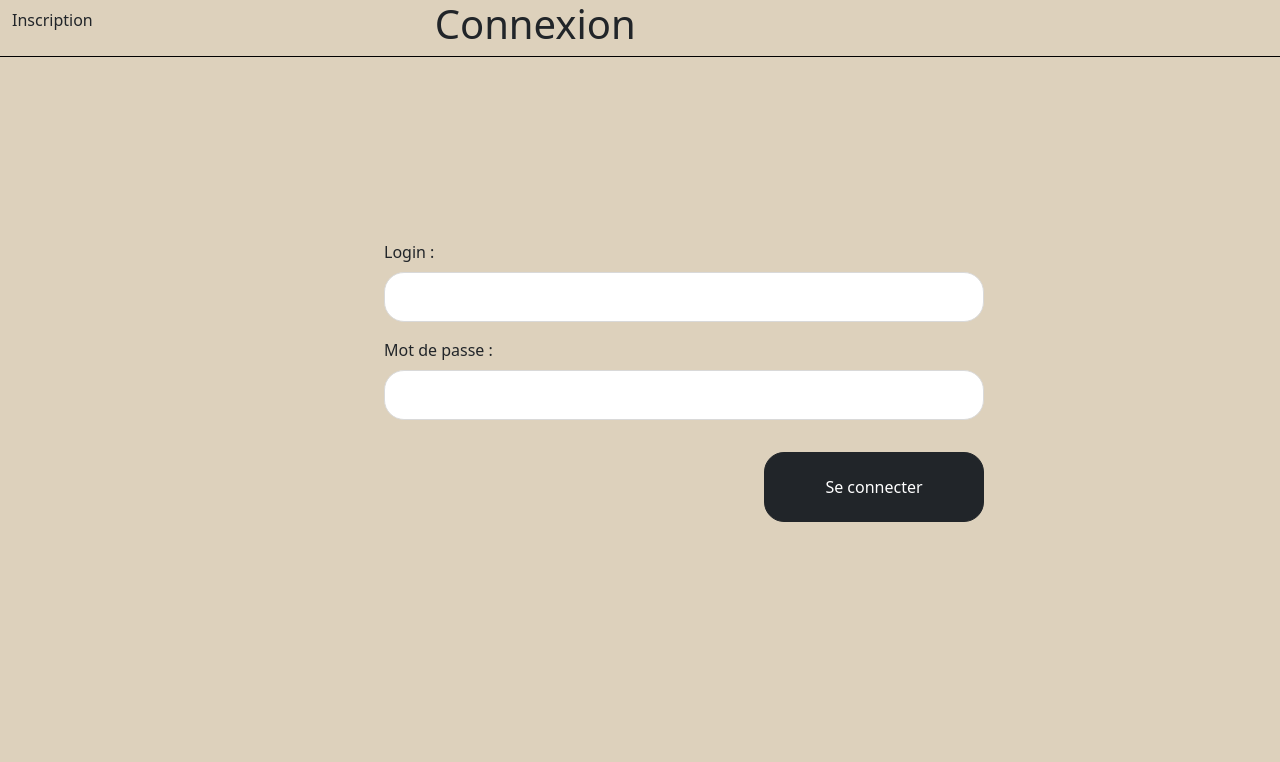
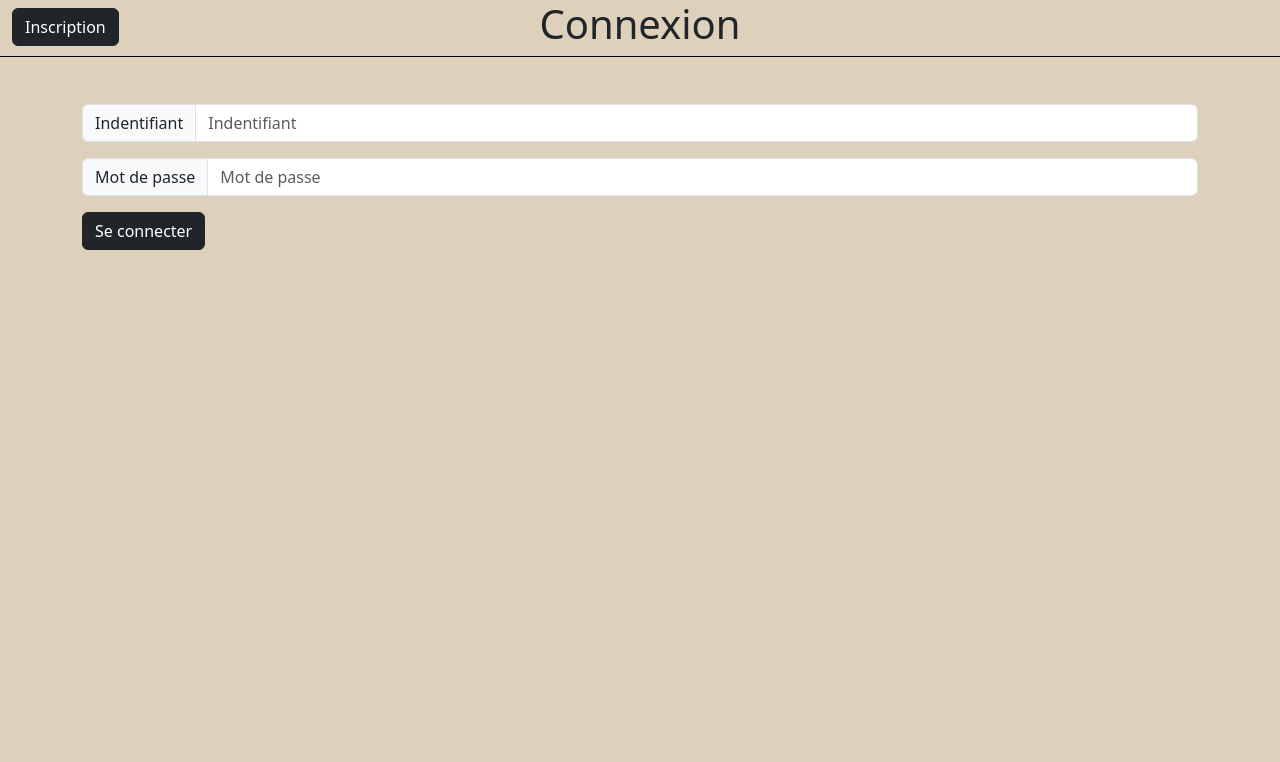
Before and after one commit to Fyromi/SaeDevWeb, a PHP site: page / in a window 1280 px wide. Shown: the top 762 px of the page. Run offline with PHP 8.4, Linux system fonts and the light colour scheme.

Commit message:
maj du header et du message d'erreur lors de la connexion, correction d'un bug dans la création et suppression de groupe

```diff
--- a/composants/header/vue_header.php
+++ b/composants/header/vue_header.php
@@ -22,7 +22,7 @@ class VueCompHeader extends VueCompGenerique {
             $titre = htmlspecialchars($_GET['module']);
         $this->affichage = '
         <!-- En-tête fixe contenant tous les éléments -->
-        <div class="row page-header">
+        <div class="row">
             <!-- Bouton menu à gauche -->
             <div class="col-sm-4" >
                 <nav class="navbar navbar-expand-lg">
@@ -33,11 +33,11 @@ class VueCompHeader extends VueCompGenerique {
                         <div class="collapse navbar-collapse" id="navbarSupportedContent">
                             <ul class="navbar-nav me-auto mb-2 mb-lg-0">';
                 if (isset($_SESSION['login'])) {
-                    $this->affichage .= '<li><a class="dropdown-item" href="index.php?module=CONNEXION&action=deconnexion">Déconnexion</a></li>';
+                    $this->affichage .= '<li><a class="btn btn-dark" href="index.php?module=CONNEXION&action=deconnexion">Déconnexion</a></li>';
                 } else if (isset($_GET['action']) && ($_GET['action'] == 'form_inscription' || $_GET['action'] == 'inscription')) {
-                    $this->affichage .= '<li><a class="dropdown-item" href="index.php?module=CONNEXION&action=form_connexion">Connexion</a></li>';
+                    $this->affichage .= '<li><a class="btn btn-dark" href="index.php?module=CONNEXION&action=form_connexion">Connexion</a></li>';
                 } else {
-                    $this->affichage .= '<li><a class="dropdown-item" href="index.php?module=CONNEXION&action=form_inscription">Inscription</a></li>';
+                    $this->affichage .= '<li><a class="btn btn-dark" href="index.php?module=CONNEXION&action=form_inscription">Inscription</a></li>';
                 }
                 $this->affichage .='
                             </ul>
@@ -46,7 +46,7 @@ class VueCompHeader extends VueCompGenerique {
                 </nav>
             </div>
             <!-- Titre centré -->
-            <div class="col-sm-7" >
+            <div class="col-sm-4 text-center">
                 <h1>
                     ' . $titre . '
                 </h1>
@@ -54,7 +54,7 @@ class VueCompHeader extends VueCompGenerique {
         if(isset($image) && !empty($image)) {
             $this->affichage .= '
             <!-- Image de profil à droite -->
-            <div class="col-sm-1" >
+            <div class="col-sm-4 text-end" >
                 <a href="index.php?module=Profile&id=' . htmlspecialchars($_SESSION['login'] ?? '') . '">
                     <img src="' . $image . '" alt="Profile" style="width: 70px; height: 70px; border-radius: 50%;">
                 </a>
--- a/modules/mod_CREATION/controleur_CREATION.php
+++ b/modules/mod_CREATION/controleur_CREATION.php
@@ -38,13 +38,13 @@ Class ControleurCREATION {
         $isValid = true;
         $msgError = " ";
 
-        if (isset ($_POST['titre']))
+        if (isset ($_POST['titre']) && !empty($_POST['titre']))
             $titre = $_POST['titre'];
         else
             $isValid = false;
             $msgError = $msgError."titre manquant ";
 
-        if (isset ($_POST['desc']))
+        if (isset ($_POST['desc']) && !empty($_POST['titre']))
             $desc = $_POST['desc'];
         else
             $isValid = false;
@@ -56,7 +56,7 @@ Class ControleurCREATION {
             $isValid = false;
             $msgError = $msgError."annee devrait etre comprise entre 2000 et 3000 ";
 
-        if (($_POST['sem'] >= 1) && ($_POST['sem'] <= 3000))
+        if (($_POST['sem'] >= 1) && ($_POST['sem'] <= 6))
             $sem = $_POST['sem'];
         else
             $isValid = false;
--- a/modules/mod_connexion/controleur_connexion.php
+++ b/modules/mod_connexion/controleur_connexion.php
@@ -72,14 +72,36 @@ class ControleurCONNEXION {
     }
 
     private function inscription () {
-		$login = isset ($_POST['login']) ? $_POST['login'] : die("paramètre manquant");
-		$mdp = isset ($_POST['mdp']) ? $_POST['mdp'] : die ("paramètre manquant");
-		$role = isset ($_POST['role']) ? $_POST['role'] : die ("paramètre manquant");
+        $isValid = true;
+        $msgError = " ";
+
+        if (isset ($_POST['login']) && !empty($_POST['login']))
+            $login = $_POST['login'];
+        else
+            $isValid = false;
+            $msgError = $msgError."Indentifiant manquant ";
+
+        if (isset ($_POST['mdp']) && !empty($_POST['mdp']))
+            $mdp = $_POST['mdp'];
+        else
+            $isValid = false;
+            $msgError = $msgError."Mot de passe manquante ";
+
+        if (isset ($_POST['role']) && !empty($_POST['role']))
+            $role = $_POST['role'];
+        else
+            $isValid = false;
+            $msgError = $msgError."Rôle manquante ";
+
+        if($isValid) {
             $mdp_hash = password_hash($mdp, PASSWORD_BCRYPT);
             if ($this->modele->verifLogin($login)==false &&$this->modele->ajout_utilisateur($login, $mdp_hash, $role)) {
                 $this->vue->confirm_inscription($login);
             }
             else {
+                $this->vue->erreur_inscription($login);
+            }
+        } else {
             $this->vue->erreur_inscription($login);
         }
     }
--- a/modules/mod_connexion/vue_connexion.php
+++ b/modules/mod_connexion/vue_connexion.php
@@ -6,74 +6,91 @@ class VueCONNEXION extends VueGenerique{
 
     public function form_connexion() {
         ?>
-		<div class="connexion d-flex flex-column justify-content-center position-fixed" style="top: 30%; left: 30%;">
-			<form id="field_login" class="d-flex flex-column" action="index.php?module=CONNEXION&action=verif_connexion" method="POST">
-				<label for="text_login" class="form-label">Login :</label>
-				<input id="text_login" type="text" name="login" class="form-control mb-3" style="width: 600px; height: 50px; background: #FFFFFF; border: 1px solid #D9D9D9; border-radius: 20px; outline: transparent;">
+        <form id="field_login"action="index.php?module=CONNEXION&action=verif_connexion" method="POST">
+            <div class="input-group mb-3">
+                <span class="input-group-text">Indentifiant</span>
+                <input id="text_login" type="text" name="login" class="form-control" placeholder="Indentifiant">
+            </div>
 
-				<label for="text_mdp" class="form-label">Mot de passe :</label>
-				<input id="text_mdp" type="password" name="mdp" class="form-control mb-3" style="width: 600px; height: 50px; background: #FFFFFF; border: 1px solid #D9D9D9; border-radius: 20px; outline: transparent;">
-
-				<input id="bouton_co" type="submit" value="Se connecter" class="btn btn-dark align-self-end mt-3" style="width: 220px; height: 70px; border-radius: 20px;">
+            <div class="input-group mb-3">
+                <span class="input-group-text">Mot de passe</span>
+                <input id="text_mdp" type="password" name="mdp" class="form-control" placeholder="Mot de passe">
+            </div>
+            <button type="submit" class="btn btn-dark" id="bouton_co">Se connecter</button>
         </form>
-		</div>
         <?php
         }
 
         public function form_inscription() {
             ?>
-			<div class="connexion d-flex flex-column justify-content-center position-fixed" style="top: 30%; left: 30%;">
-				<form action="index.php?module=CONNEXION&action=inscription" method="POST" class="d-flex flex-column" style="height: 50%;">
-					<label for="login" class="form-label">Login :</label>
-					<input id="login" type="text" name="login" class="form-control mb-3"
-						   style="width: 600px; height: 50px; background: #FFFFFF; border: 1px solid #D9D9D9; border-radius: 20px; outline: transparent;">
-
-					<label for="mdp" class="form-label">Mot de passe :</label>
-					<input id="mdp" type="password" name="mdp" class="form-control mb-3"
-						   style="width: 600px; height: 50px; background: #FFFFFF; border: 1px solid #D9D9D9; border-radius: 20px; outline: transparent;">
-
-					<label for="choix" class="form-label">Choisissez votre rôle :</label>
-					<select id="choix" name="role" class="form-select mb-3"
-							style="width: 600px; height: 50px; border: 1px solid #D9D9D9; border-radius: 20px;">
+            <form action="index.php?module=CONNEXION&action=inscription" method="POST">
+                <div class="input-group mb-3">
+                    <span class="input-group-text">Indentifiant</span>
+                    <input id="login" type="text" name="login" class="form-control" placeholder="Indentifiant">
+                </div>
+                <div class="input-group mb-3">
+                    <span class="input-group-text">Mot de passe</span>
+                    <input id="mdp" type="password" name="mdp" class="form-control" placeholder="Mot de passe">
+                </div>
+                <div class="input-group mb-3">
+                    <select id="choix" name="role" class="form-select">
+                        <option selected>Choisissez votre rôle</option>
                         <option value="etudiant">Étudiant</option>
                         <option value="intervenant">Intervenant</option>
                         <option value="responsable">Responsable</option>
                     </select>
-
-					<input type="submit" value="S'inscrire" class="btn btn-dark align-self-end"
-						   style="width: 220px; height: 70px; border-radius: 20px; margin-top: 20px;">
+                </div>
+                <button type="submit" class="btn btn-dark" id="bouton_co">S'inscrire</button>
             </form>
-			</div>
             <?php
             }
 
-
     public function confirm_inscription($login) {
 ?>
-	Inscription de <?=$login?> réussie !
+<div class="alert alert-success d-flex align-items-center" role="alert">
+    <div>
+        Inscription de: <b><?=$login?> réussie !</b>
+    </div>
+</div>
 <?php
     }
     public function erreur_inscription($login) {
 ?>
-	Echec de l'inscription de <?=$login?>
+<div class="alert alert-danger d-flex align-items-center" role="alert">
+    <div>
+        Echec de l'inscription de: <b><?=$login?></b>
+    </div>
+</div>
 <?php
     }
 
     public function confirm_connexion ($login) {
 ?>
-	Connexion en tant que <?=$login?> réussie !
+    <div class="alert alert-success d-flex align-items-center" role="alert">
+        <div>
+            Connexion en tant que: <b><?=$login?> réussie !</b>
+        </div>
+    </div>
 <?php
     }
 
     public function echec_connexion ($login) {
 ?>
-	Echec de la connexion en tant que <?=$login?>
+    <div class="alert alert-danger d-flex align-items-center" role="alert">
+        <div>
+            Echec de la connexion en tant que : <b><?=$login?></b>
+        </div>
+    </div>
 <?php
     }
 
     public function utilisateur_inconnu ($login) {
 ?>
-	Utilisateur <?=$login?> inconnu
+<div class="alert alert-danger d-flex align-items-center" role="alert">
+    <div>
+        Utilisateur: <b><?=$login?> inconnu</b>
+    </div>
+</div>
 <?php
     }
 
```
Also changed, not shown: modules/mod_DETAILS/modele_DETAILS.php (+13 -14 lines), modules/mod_DETAILS/vue_DETAILS.php (+8 -9 lines). Lines whose indentation alone changed are shown as unchanged.
